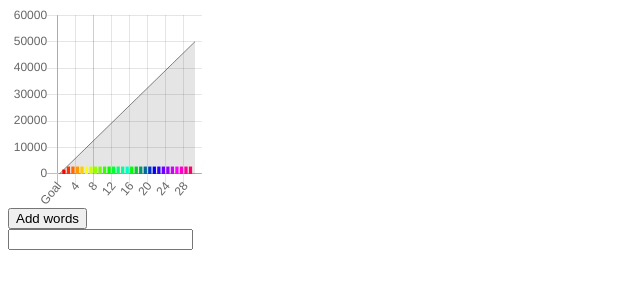
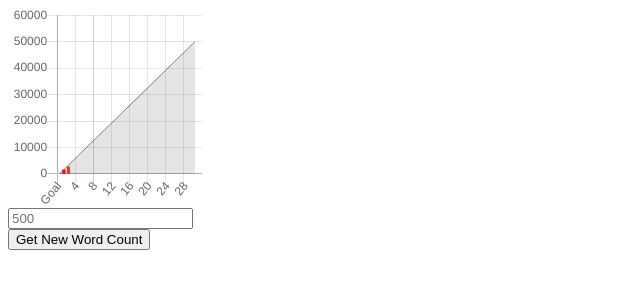
Before and after one commit to twaltzing/writersCount, a plain HTML site: page index.html in a window 1280 px wide. Shown: the whole page, without its empty margins (0-640 px from the left). Drawn offline with nearby package versions, Linux system fonts and the light colour scheme.

Commit message:
getting updated word count value

```diff
--- a/index.html
+++ b/index.html
@@ -16,9 +16,15 @@
     <div class="chartWrapper">
         <canvas id="wordCount" height="200" width="200"></canvas>
 
-        <button type="button" id="addWordCount">Add words</button>
+        <form id="form" >
+            <input type="text" placeholder="500" id="wordCountToAdd">
 
-        <input type="text" id="num">
+    <button type="button" id="addWordCount" onclick="addWords();">Get New Word Count</button>
+          </form>
+
+
+        <div id="message"></div>
+        </div>
     </div>
 
 
--- a/js/countGraph.js
+++ b/js/countGraph.js
@@ -26,27 +26,33 @@ console.log("The current word count is "+wordCountArr[position]);
 //insert the new word count for this day and all subsequent
 
 //get number of words to add from text input element when button "addWordCount" is clicked
-var addWordCount=document.getElementById("addWordCount");
+//first get the button
+const addWordCount=document.getElementById("addWordCount");
 
-//this works fine
-console.log(addWordCount);
+//this works fine, the button is identified
+// console.log(addWordCount);
 
-addWordCount.addEventListener("click",addWords);
+
+addWordCount.addEventListener("click",addWords());
+
 
 //add word count to graph
-var addWords = function (){
 
-    //this isn't working
-    console.log("addWords is running");
+   function addWords(){
+        // Selecting the input element and get its value
+        var num = document.getElementById("wordCountToAdd").value;
 
-    //replace current values at [position] and beyond with num, which is today's count
+    console.log("Num value is "+num);
+
+    //replace current data array values at [position] and beyond with num, which is today's count
         wordCountArr.splice(position,1,num);
         for (i=position+1; i<wordCountArr.length; i++){
         wordCountArr.splice(i,1,num);
-        console.log(wordCountArr);
+
     }
+console.log(wordCountArr);
+
 }
-
 
 
 
```
Also changed, not shown: test.html (added, +21 -0 lines).
